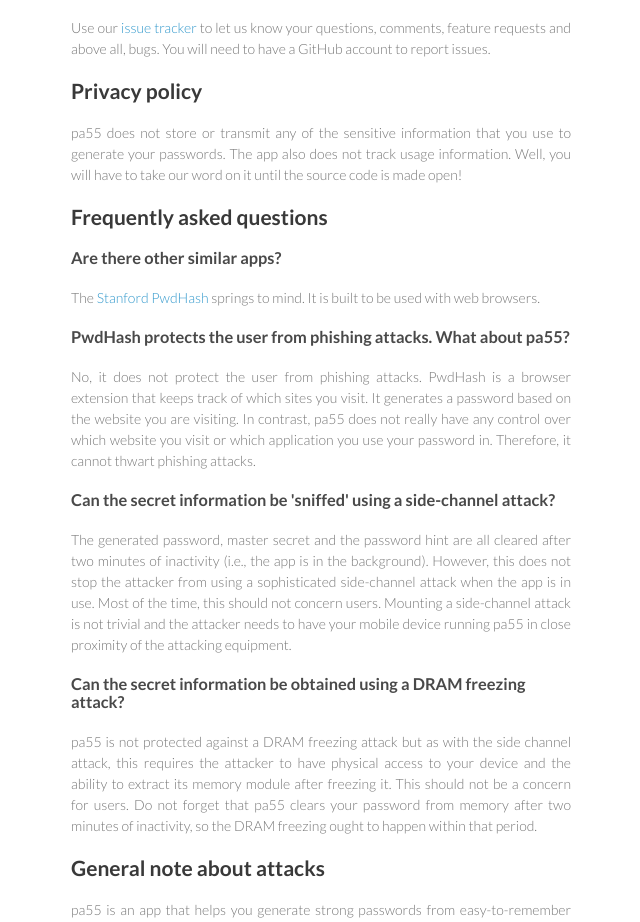
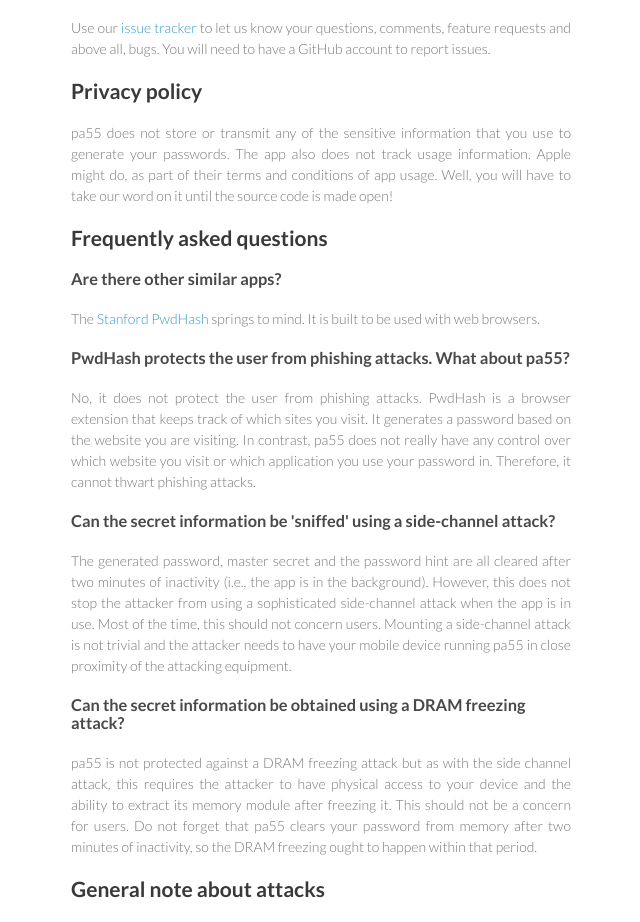
Before and after one commit to pa55/pa55, a plain HTML site: page index.html in a window 1280 px wide. Shown: the part 2387-3309 px from the top of the page, without its empty margins (499-1139 px from the left). Drawn offline with Linux system fonts and the light colour scheme.

Commit message:
Website is ready.

```diff
--- a/index.html
+++ b/index.html
@@ -71,7 +71,7 @@
 
 <h2>Privacy policy</h2>
 
-<p>pa55 does not store or transmit any of the sensitive information that you use to generate your passwords. The app also does not track usage information.  Well, you will have to take our word on it until the source code is made open!</p>
+<p>pa55 does not store or transmit any of the sensitive information that you use to generate your passwords. The app also does not track usage information. Apple might do, as part of their terms and conditions of app usage. Well, you will have to take our word on it until the source code is made open!</p>
 
 <h2>Frequently asked questions</h2>
 
```
